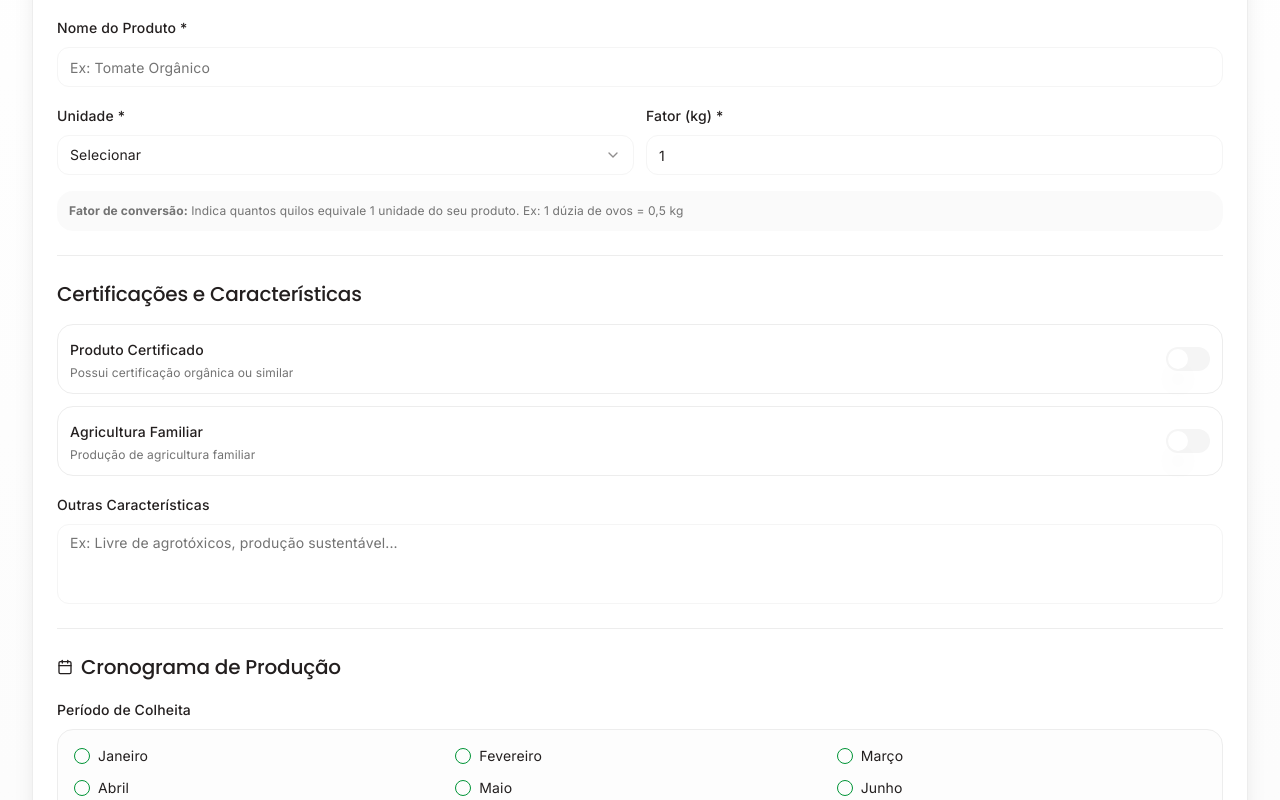
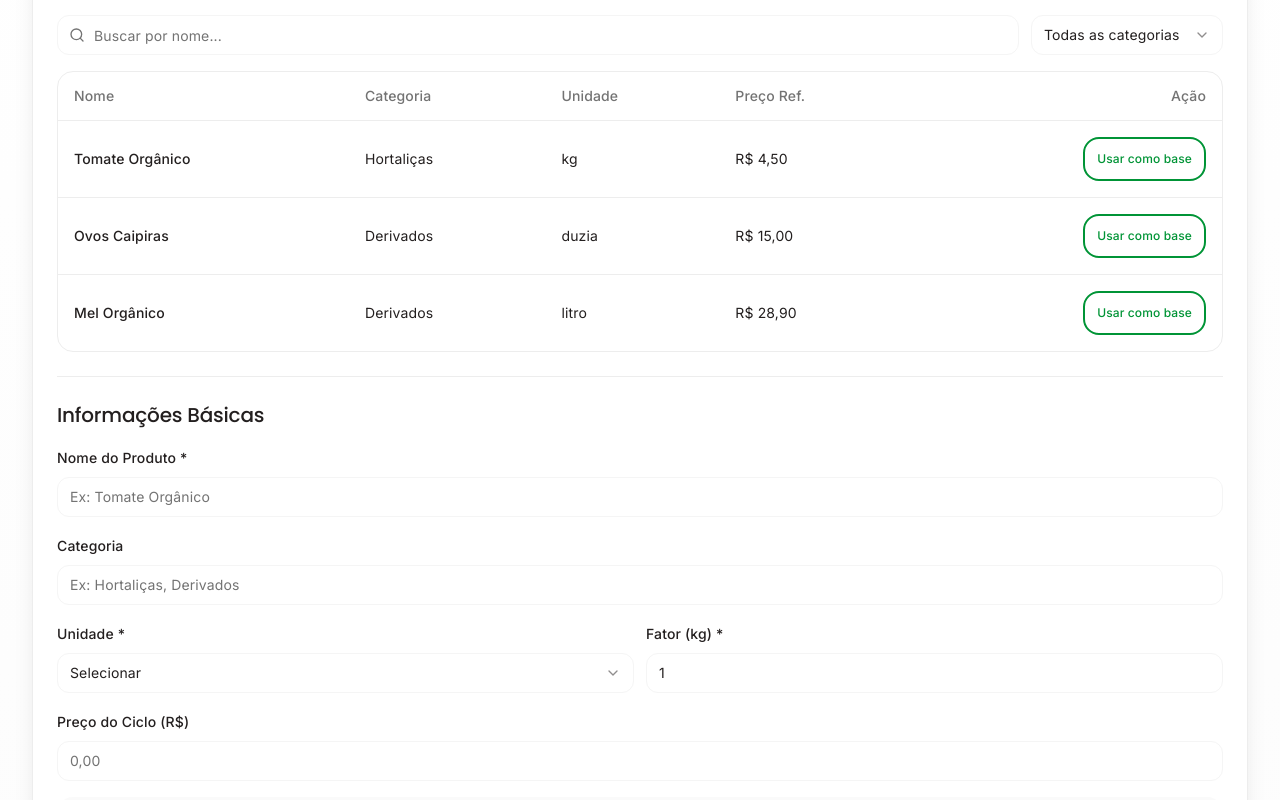
Before and after one commit to AllanCarl0s/divino-alimento-desktop-ux-83, a React (Vite) app: page /fornecedor/pre-cadastro in a window 1280 px wide. Shown: the part 280-1080 px from the top of the page. Built offline with nearby package versions, Linux system fonts and the light colour scheme.

Commit message:
Add reference block to pre-cadastro

```diff
--- a/src/pages/fornecedor/PreCadastroProdutos.tsx
+++ b/src/pages/fornecedor/PreCadastroProdutos.tsx
@@ -1,4 +1,4 @@
-import React, { useState } from 'react';
+import React, { useState, useMemo } from 'react';
 import { Button } from '@/components/ui/button';
 import { Input } from '@/components/ui/input';
 import { Label } from '@/components/ui/label';
@@ -8,16 +8,20 @@ import { Checkbox } from '@/components/ui/checkbox';
 import { Select, SelectContent, SelectItem, SelectTrigger, SelectValue } from '@/components/ui/select';
 import { Card, CardContent, CardHeader, CardTitle } from '@/components/ui/card';
 import { Separator } from '@/components/ui/separator';
+import { Table, TableBody, TableCell, TableHead, TableHeader, TableRow } from '@/components/ui/table';
 import ResponsiveLayout from '@/components/layout/ResponsiveLayout';
-import { ArrowLeft, Package, Camera, Calendar, MapPin, AlertCircle, CheckCircle2 } from 'lucide-react';
+import { ArrowLeft, Package, Camera, Calendar, MapPin, AlertCircle, CheckCircle2, Search } from 'lucide-react';
 import { useNavigate } from 'react-router-dom';
 import { useToast } from '@/hooks/use-toast';
+import { produtosReferencia, categorias, type ProdutoReferencia } from '@/data/produtos-referencia';
 
 const PreCadastroProdutos = () => {
   const [formData, setFormData] = useState({
     name: '',
+    category: '',
     unit: '',
     conversionFactor: '1',
+    price: '',
     certified: false,
     familyFarming: false,
     characteristics: '',
@@ -26,10 +30,36 @@ const PreCadastroProdutos = () => {
     priorityMarket: '',
     notes: ''
   });
+  const [searchTerm, setSearchTerm] = useState('');
+  const [categoryFilter, setCategoryFilter] = useState('all');
   const [errors, setErrors] = useState<Record<string, string>>({});
   const [isLoading, setIsLoading] = useState(false);
   const navigate = useNavigate();
   const { toast } = useToast();
+
+  // Filtered products for the reference table
+  const filteredProducts = useMemo(() => {
+    return produtosReferencia.filter(product => {
+      const matchesSearch = product.nome.toLowerCase().includes(searchTerm.toLowerCase());
+      const matchesCategory = categoryFilter === 'all' || product.categoria === categoryFilter;
+      return product.ativo && matchesSearch && matchesCategory;
+    });
+  }, [searchTerm, categoryFilter]);
+
+  const handleUseAsBase = (product: ProdutoReferencia) => {
+    setFormData(prev => ({
+      ...prev,
+      name: product.nome,
+      category: product.categoria,
+      unit: product.unidade,
+      price: product.preco_referencia.toFixed(2)
+    }));
+
+    toast({
+      title: "Referência aplicada",
+      description: "Revise preço e validade para este ciclo.",
+    });
+  };
 
   const units = [
     { value: 'kg', label: 'Quilograma (kg)', factor: '1' },
@@ -95,6 +125,14 @@ const PreCadastroProdutos = () => {
 
     if (!formData.conversionFactor || isNaN(Number(formData.conversionFactor))) {
       newErrors.conversionFactor = 'Fator de conversão deve ser um número válido';
+    }
+
+    if (formData.harvestPeriod.length === 0) {
+      newErrors.harvestPeriod = 'Selecione pelo menos um mês de colheita';
+    }
+
+    if (!formData.priorityMarket.trim()) {
+      newErrors.priorityMarket = 'Mercado prioritário é obrigatório';
     }
 
     return newErrors;
@@ -165,6 +203,79 @@ const PreCadastroProdutos = () => {
           </CardHeader>
 
           <CardContent className="space-y-6">
+            {/* Referência (Opcional) */}
+            <div className="space-y-4">
+              <h3 className="font-medium text-foreground">Referência (Opcional)</h3>
+
+              <div className="flex flex-col sm:flex-row gap-3">
+                <div className="relative flex-1">
+                  <Search className="absolute left-3 top-1/2 transform -translate-y-1/2 text-muted-foreground w-4 h-4" />
+                  <Input
+                    type="text"
+                    placeholder="Buscar por nome..."
+                    value={searchTerm}
+                    onChange={(e) => setSearchTerm(e.target.value)}
+                    className="pl-9 focus-ring"
+                  />
+                </div>
+                <Select value={categoryFilter} onValueChange={setCategoryFilter}>
+                  <SelectTrigger className="w-full sm:w-48 focus-ring">
+                    <SelectValue placeholder="Todas as categorias" />
+                  </SelectTrigger>
+                  <SelectContent>
+                    <SelectItem value="all">Todas as categorias</SelectItem>
+                    {categorias.map((categoria) => (
+                      <SelectItem key={categoria} value={categoria}>
+                        {categoria}
+                      </SelectItem>
+                    ))}
+                  </SelectContent>
+                </Select>
+              </div>
+
+              {filteredProducts.length > 0 ? (
+                <div className="border rounded-lg overflow-hidden">
+                  <Table>
+                    <TableHeader>
+                      <TableRow>
+                        <TableHead>Nome</TableHead>
+                        <TableHead>Categoria</TableHead>
+                        <TableHead>Unidade</TableHead>
+                        <TableHead>Preço Ref.</TableHead>
+                        <TableHead className="text-right">Ação</TableHead>
+                      </TableRow>
+                    </TableHeader>
+                    <TableBody>
+                      {filteredProducts.map((product) => (
+                        <TableRow key={product.id}>
+                          <TableCell className="font-medium">{product.nome}</TableCell>
+                          <TableCell>{product.categoria}</TableCell>
+                          <TableCell>{product.unidade}</TableCell>
+                          <TableCell>R$ {product.preco_referencia.toFixed(2).replace('.', ',')}</TableCell>
+                          <TableCell className="text-right">
+                            <Button
+                              variant="outline"
+                              size="sm"
+                              onClick={() => handleUseAsBase(product)}
+                              className="text-primary hover:bg-primary/10"
+                            >
+                              Usar como base
+                            </Button>
+                          </TableCell>
+                        </TableRow>
+                      ))}
+                    </TableBody>
+                  </Table>
+                </div>
+              ) : (
+                <div className="text-center py-8 text-muted-foreground">
+                  <Package className="w-8 h-8 mx-auto mb-2 opacity-50" />
+                  <p>Nenhum produto encontrado</p>
+                </div>
+              )}
+            </div>
+
+            <Separator />
             <form onSubmit={handleSubmit} className="space-y-6">
               {/* Informações Básicas */}
               <div className="space-y-4">
@@ -189,6 +300,20 @@ const PreCadastroProdutos = () => {
                       <span>{errors.name}</span>
                     </div>
                   )}
+                </div>
+
+                <div className="space-y-2">
+                  <Label htmlFor="category" className="text-sm font-medium">
+                    Categoria
+                  </Label>
+                  <Input
+                    id="category"
+                    type="text"
+                    placeholder="Ex: Hortaliças, Derivados"
+                    value={formData.category}
+                    onChange={(e) => handleInputChange('category', e.target.value)}
+                    className="focus-ring"
+                  />
                 </div>
 
                 <div className="grid grid-cols-2 gap-3">
@@ -237,6 +362,21 @@ const PreCadastroProdutos = () => {
                       </div>
                     )}
                   </div>
+                </div>
+
+                <div className="space-y-2">
+                  <Label htmlFor="price" className="text-sm font-medium">
+                    Preço do Ciclo (R$)
+                  </Label>
+                  <Input
+                    id="price"
+                    type="number"
+                    step="0.01"
+                    placeholder="0,00"
+                    value={formData.price}
+                    onChange={(e) => handleInputChange('price', e.target.value)}
+                    className="focus-ring"
+                  />
                 </div>
 
                 <div className="bg-muted/50 p-3 rounded-lg">
```
